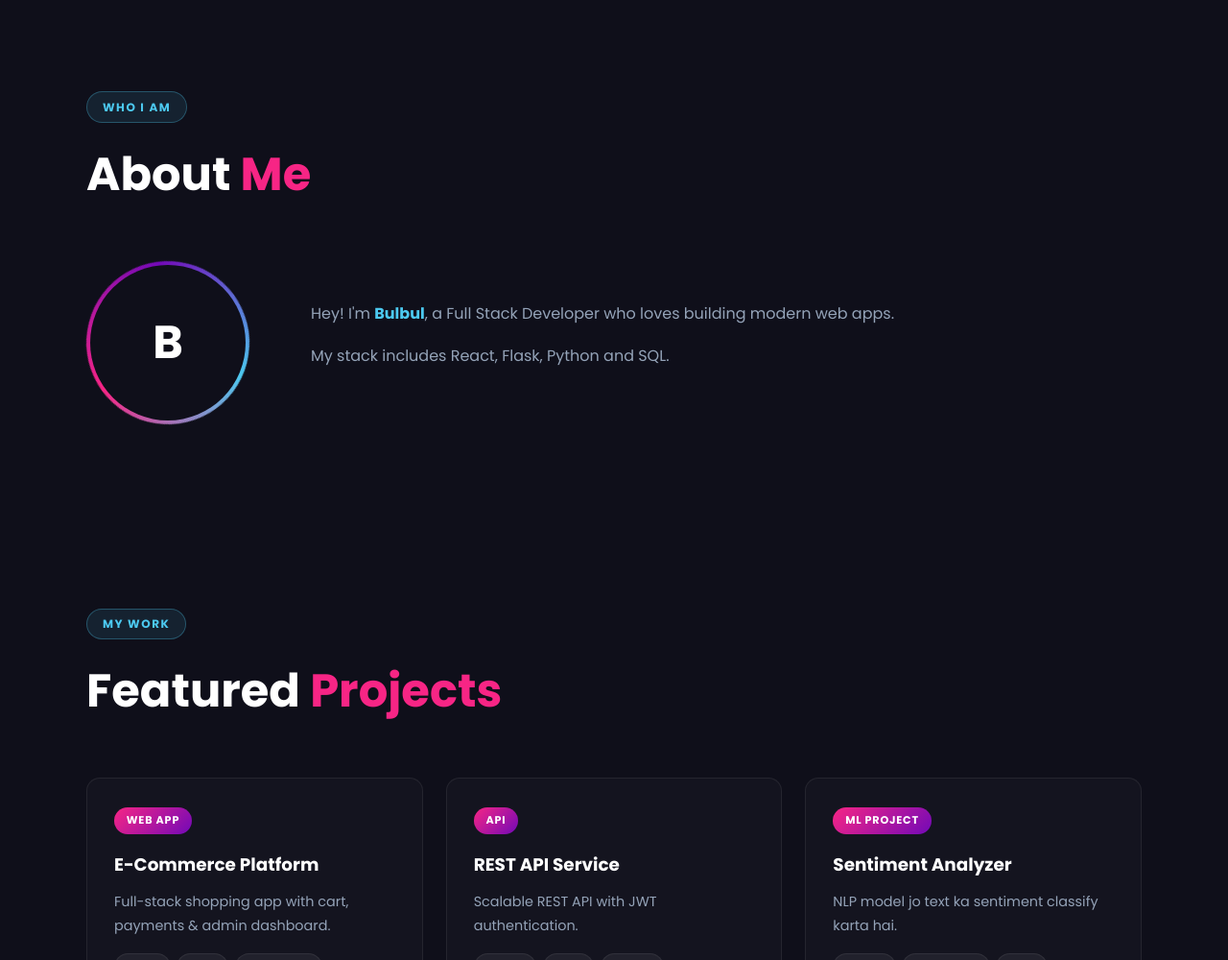
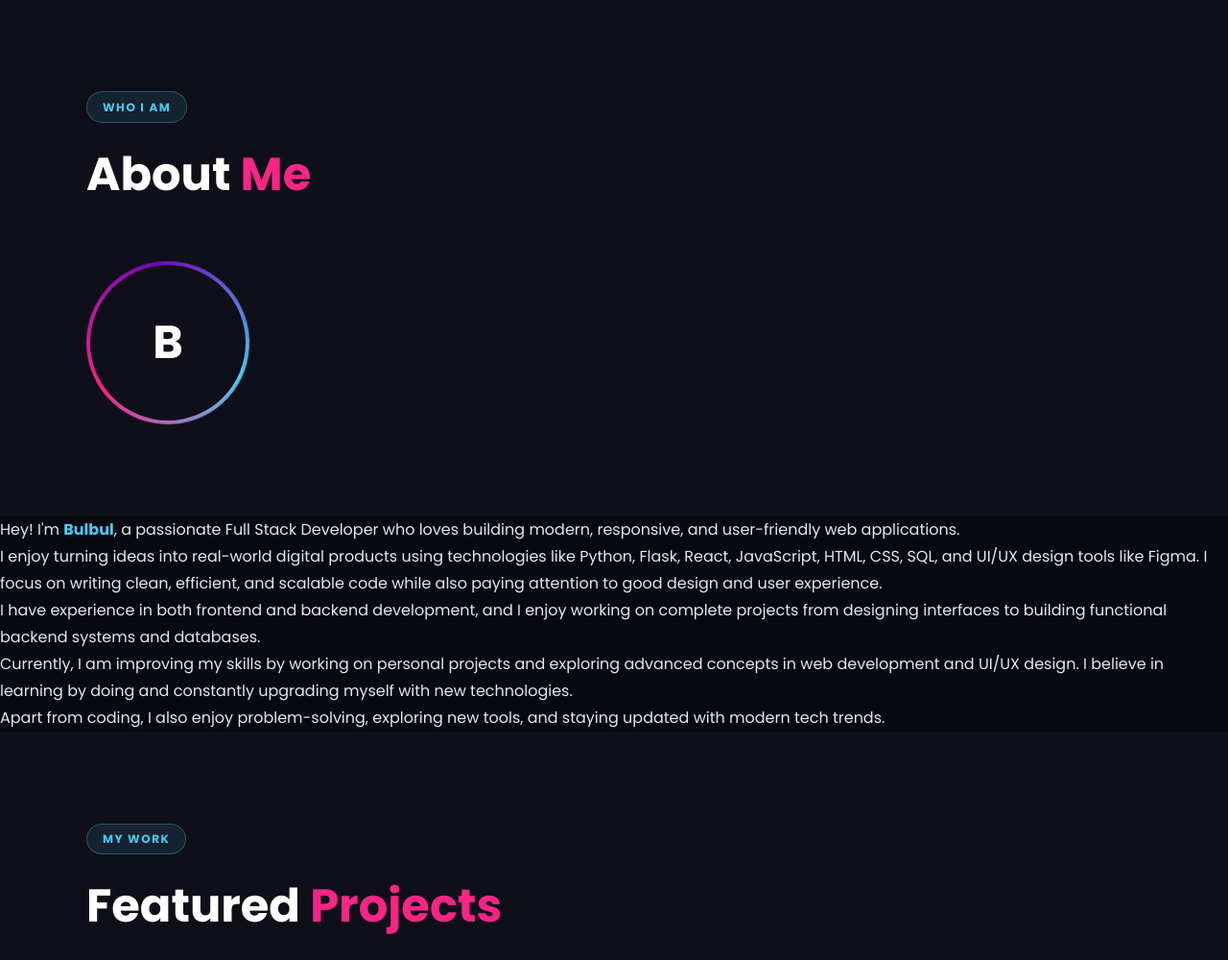
Before and after one commit to Bulbulbhilala-bq/my-portfolio, a Flask app: page / in a window 1280 px wide. Shown: the part 801-1801 px from the top of the page at 96% size. Run offline with Flask 3, Linux system fonts and the light colour scheme.

Commit message:
fix about me

```diff
--- a/templates/index.html
+++ b/templates/index.html
@@ -76,14 +76,20 @@
           </div>
         </div>
         <div class="about-right">
-          <p>Hey! I'm <strong>Bulbul</strong>, a Full Stack Developer who loves building modern web apps.</p>
-          <p>My stack includes React, Flask, Python and SQL.</p>
+            </section>
+<p>Hey! I'm <strong>Bulbul</strong>, a passionate Full Stack Developer who loves building modern, responsive, and user-friendly web applications.</p>
+
+<p>I enjoy turning ideas into real-world digital products using technologies like Python, Flask, React, JavaScript, HTML, CSS, SQL, and UI/UX design tools like Figma. I focus on writing clean, efficient, and scalable code while also paying attention to good design and user experience.</p>
+
+<p>I have experience in both frontend and backend development, and I enjoy working on complete projects from designing interfaces to building functional backend systems and databases.</p>
+
+<p>Currently, I am improving my skills by working on personal projects and exploring advanced concepts in web development and UI/UX design. I believe in learning by doing and constantly upgrading myself with new technologies.</p>
+
+<p>Apart from coding, I also enjoy problem-solving, exploring new tools, and staying updated with modern tech trends.</p>
         </div>
       </div>
     </div>
   </section>
-
-  <!-- PROJECTS -->
   <section class="projects section" id="projects">
     <div class="container">
       <p class="sec-tag">My Work</p>
```
